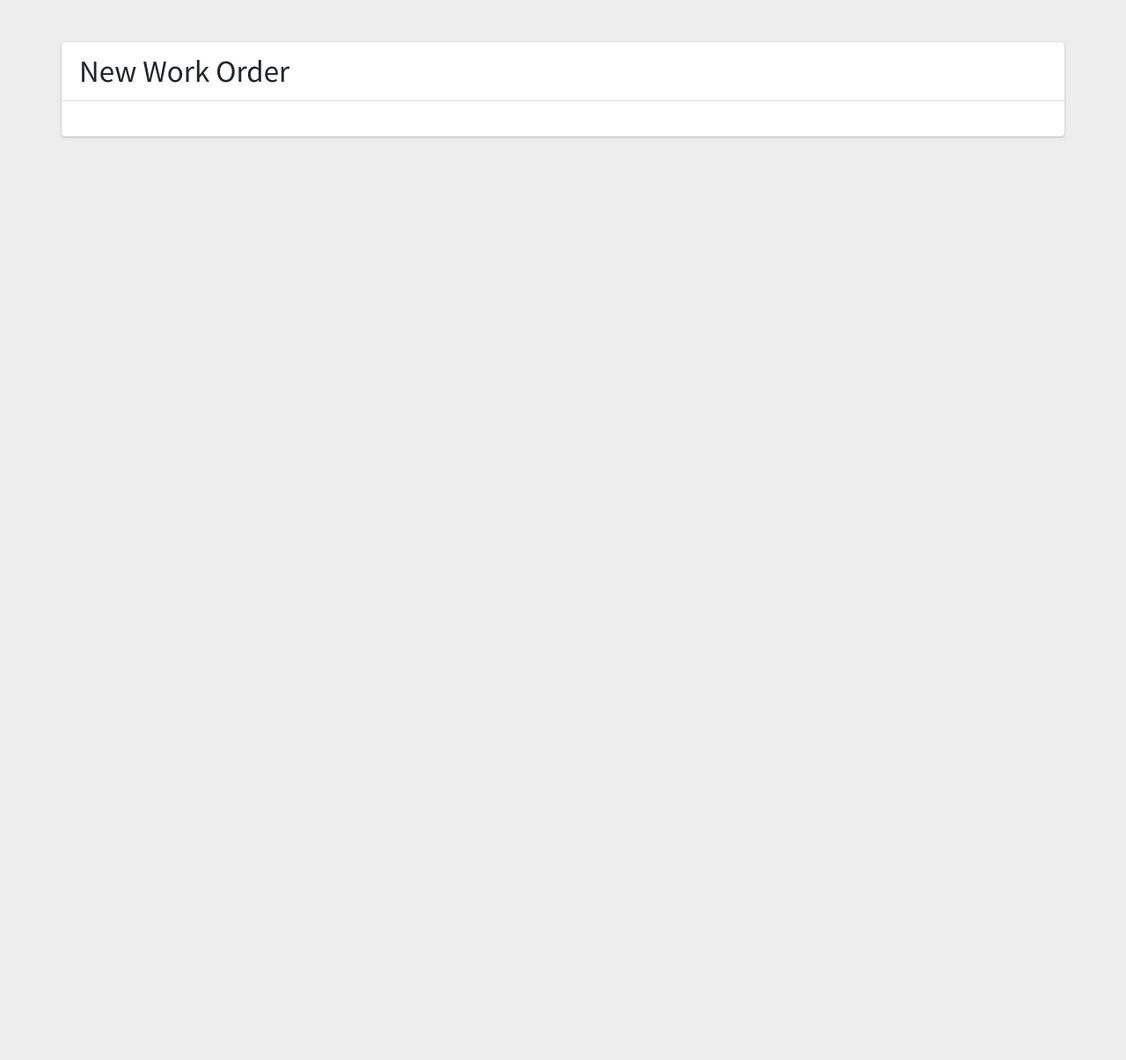
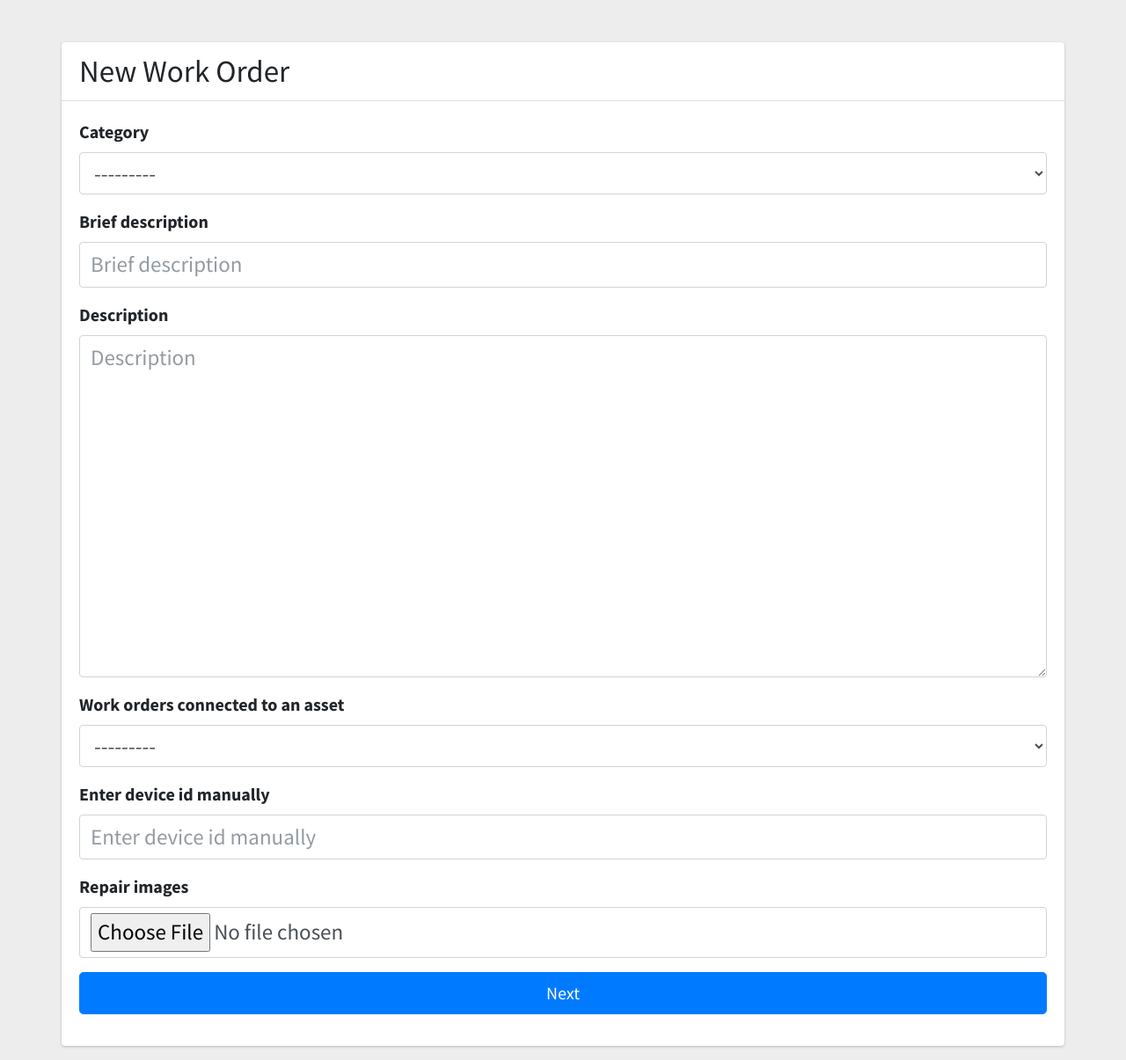
Before and after one commit to SesioCorp/Sesio-ReWrite, a Django app: template workorder/templates/workorder_form.html in a window 1280 px wide. Shown: the part 111-1316 px from the top of the page at 88% size. Before the commit the page ends 268 px from the top, so only its background shows below. Run offline with Django 3.2, Linux system fonts and the light colour scheme; tables that the repository leaves empty hold one stand-in row (values such as "Sample post"); the template is opened without the code that fills it: values that come from a table or form of the project are taken from there, most other values are stand-ins (such as "Sample title", 1, 10 or a date in 2020); some libraries are stand-ins or nearby versions.

Commit message:
Completed the work order form template
Why: To add new work orders

How: Bug fixes, added buttons to workorderform.py

Tags:

```diff
--- a/workorder/models.py
+++ b/workorder/models.py
@@ -34,7 +34,7 @@ class WorkOrder(models.Model):
     priority = models.ForeignKey(Priority, on_delete=models.CASCADE, related_name="work_orders")
     assigned = models.ForeignKey(settings.AUTH_USER_MODEL, on_delete=models.CASCADE, related_name="work_orders", blank=True, null=True)
     completed_at = models.DateTimeField(blank=True, null=True)
-    enter_device_id_manually = models.CharField(max_length=100)
+    enter_device_id_manually = models.CharField(max_length=100, blank=True, null=True)
     asset = models.ManyToManyField(Asset, related_name="work_orders", blank=True, null=True)
     repair_images = models.ImageField(upload_to="uploads/", blank=True)
     status = models.CharField(max_length=50, choices=Choices, blank=True)
--- a/workorder/templates/workorder_form.html
+++ b/workorder/templates/workorder_form.html
@@ -1,7 +1,10 @@
 {% extends "base.html" %}
 {% load bootstrap4 %}
+{% load static %}
 {% load widget_tweaks %}
 {% load crispy_forms_tags %}
+{% load i18n %}
+
 
 {% block content %}
 
@@ -18,12 +21,36 @@
                         {{ wizard.management_form }}
                         {% if wizard.form.forms %}
                         {% for field in wizard.form.forms %}
-                        { bootstrap_form field}
+                        {% bootstrap_field form.category %}
+                        {% bootstrap_field form.brief_description %}
+                        {% bootstrap_field form.description %}
+                        {% bootstrap_field form.work_orders_connected_to_an_asset %}
+                        {% bootstrap_field form.enter_device_id_manually %}
+                        {% bootstrap_field form.repair_images %}
                         {% endfor %}
                         {% else %}
-                        {% bootstrap_form wizard.form %}
+                        {% bootstrap_field form.category %}
+                        {% bootstrap_field form.brief_description %}
+                        {% bootstrap_field form.description %}
+                        {% bootstrap_field form.work_orders_connected_to_an_asset %}
+                        {% bootstrap_field form.enter_device_id_manually %}
+                        {% bootstrap_field form.repair_images %}
                         {% endif %}
                     </table>
+                    <div class="form-group">
+                        <div class="row">
+                            {% if wizard.steps.prev %}
+                            <div class="col">
+                                <button name="wizard_goto_step" value="{{ wizard.steps.prev }}" class="btn btn-block btn-outline-primary btn-lg" formnovalidate="formnovalidate">
+                                    {% trans "Previous" %}
+                                </button>
+                            </div>
+                            {% endif %}
+                            <div class="col">
+                                <input type="submit" name="wizard_goto_step" class="btn btn-block btn-primary btn-lg" value="Next">
+                            </div>
+                        </div>
+                    </div>
                 </form>
             </div>
         </div>
@@ -31,3 +58,23 @@
 </section>
 
 {% endblock content %}
+
+{% block extra_js %}
+
+<script>
+    $('label[for="id_WorkOrderForm-enter_device_id_manually"]').hide()
+    document.getElementById("id_WorkOrderForm-enter_device_id_manually").style.display = "none";
+
+    $("#id_WorkOrderForm-work_orders_connected_to_an_asset").on('change', function(){
+        if (this.value === "no"){
+            $('label[for="id_WorkOrderForm-enter_device_id_manually"]').hide()
+            document.getElementById("id_WorkOrderForm-enter_device_id_manually").style.display = "none";
+        }
+        else {
+            $('label[for="id_WorkOrderForm-enter_device_id_manually"]').show()
+            document.getElementById("id_WorkOrderForm-enter_device_id_manually").style.display = "block";
+        }
+    })
+</script>
+
+{% endblock extra_js %}
```
Also changed, not shown: workorder/migrations/0007_alter_workorder_enter_device_id_manually.py (added).
